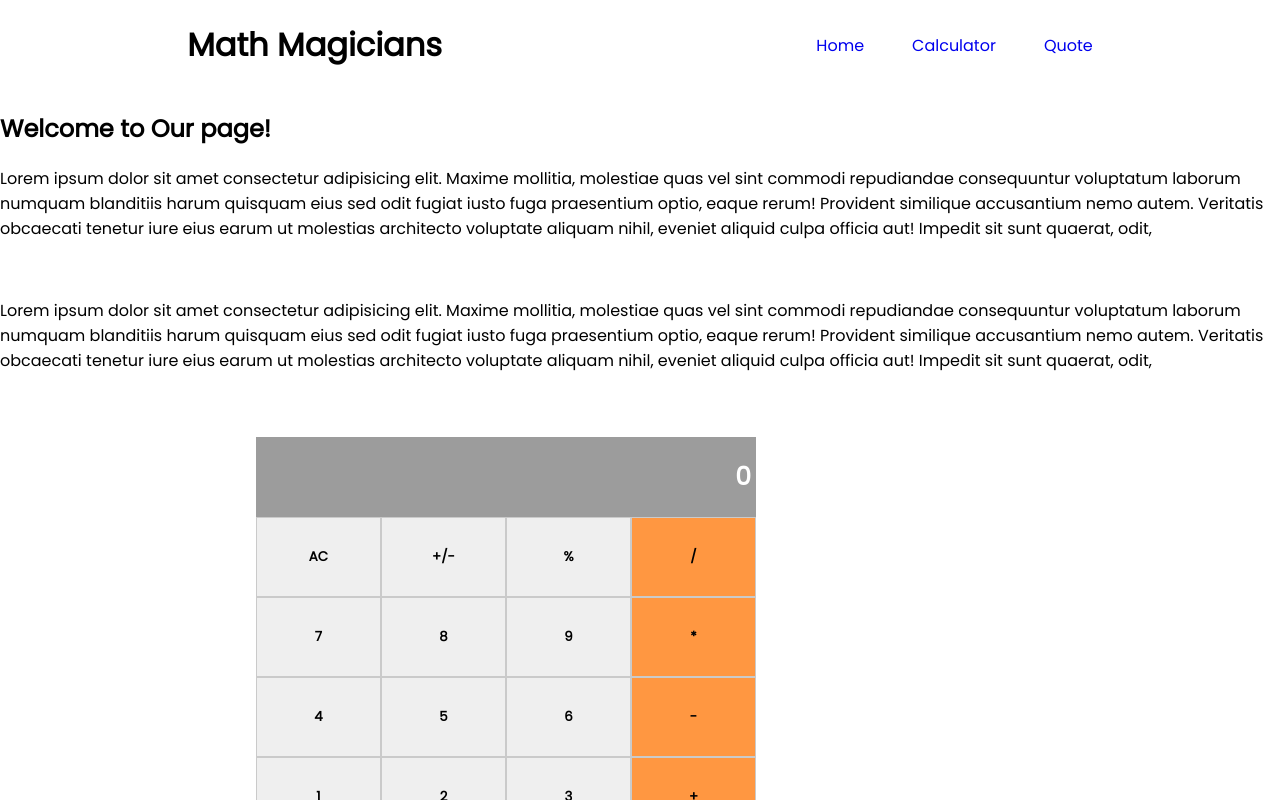
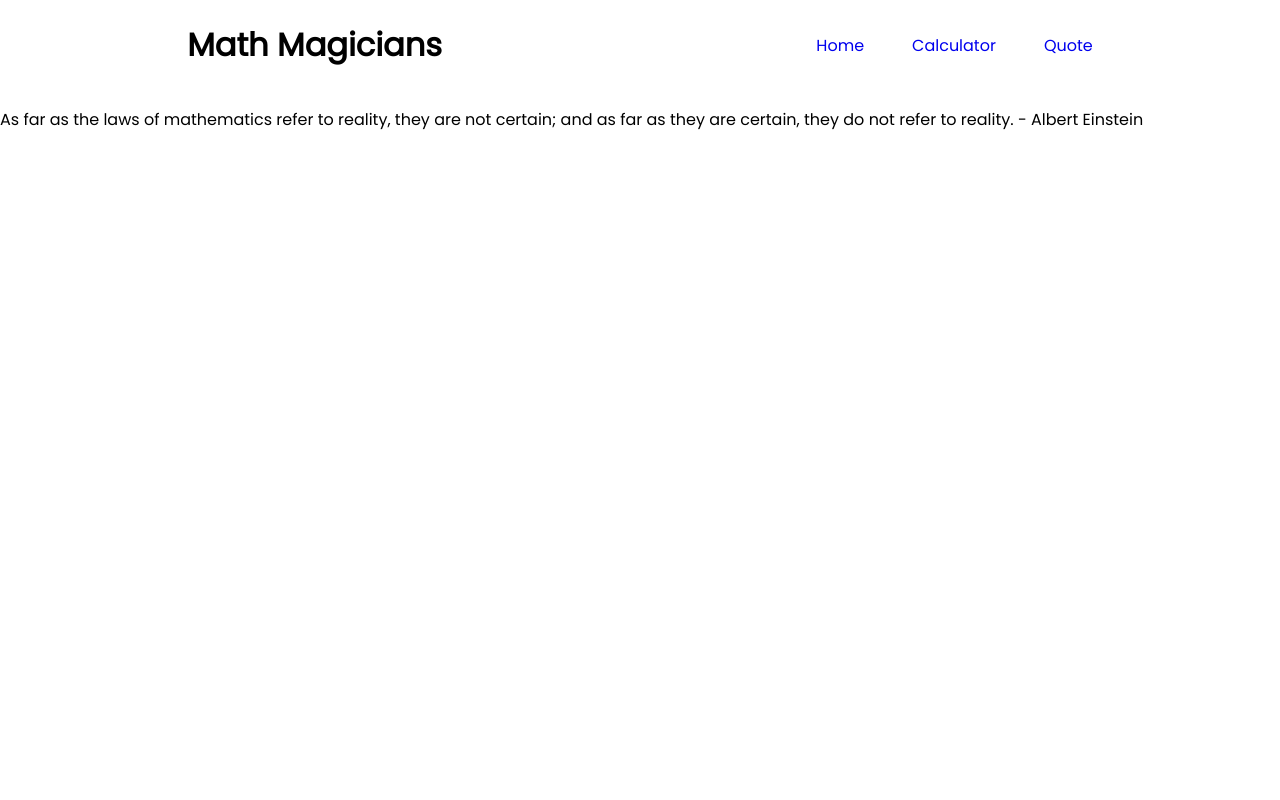
Before and after one commit to jonathanmunamire/Math-Magician, a React (Create React App) app: page /quote in a window 1280 px wide. Shown: the top 800 px of the page. Built offline with nearby package versions, Linux system fonts and the light colour scheme.

Commit message:
Link Links to Pages

```diff
--- a/src/App.js
+++ b/src/App.js
@@ -1,5 +1,6 @@
 import './index.css';
 import React from 'react';
+import { Routes, Route } from 'react-router-dom';
 import Calculator from './components/calculator';
 import Navbar from './components/navbar';
 import Home from './components/home';
@@ -15,9 +16,12 @@ class App extends React.Component {
     return (
       <div className="App">
         <Navbar />
-        <Home />
-        <Calculator />
-        <Quote />
+        <Routes>
+          <Route path="/" element={<Home />} />
+          <Route path="/calculator" element={<Calculator />} />
+          <Route path="/quote" element={<Quote />} />
+
+        </Routes>
       </div>
     );
   }
--- a/src/components/calculator.js
+++ b/src/components/calculator.js
@@ -22,6 +22,8 @@ const Calculator = () => {
   }
 
   return (
+    <div>
+      <h2>Let&apos;s Do Some Math</h2>
       <div className="parent">
         <div className="child output">{result || 0}</div>
         <button onClick={AddToObject} type="button" className="child">AC</button>
@@ -44,6 +46,7 @@ const Calculator = () => {
         <button onClick={AddToObject} type="button" className="child">.</button>
         <button onClick={AddToObject} type="button" className="child orange">=</button>
       </div>
+    </div>
   );
 };
 
--- a/src/components/navbar.js
+++ b/src/components/navbar.js
@@ -1,12 +1,13 @@
 import './navbar.css';
+import { Link } from 'react-router-dom';
 
 const Navbar = () => (
   <header className="navbar">
     <h1>Math Magicians</h1>
     <nav className="links_list">
-      <a href="/">Home</a>
-      <a href="/calculator">Calculator</a>
-      <a href="/quote">Quote</a>
+      <Link to="/">Home</Link>
+      <Link to="/calculator">Calculator</Link>
+      <Link to="/quote">Quote</Link>
     </nav>
   </header>
 );
--- a/src/components/quote.js
+++ b/src/components/quote.js
@@ -2,6 +2,7 @@ const Quote = () => (
   <p>
     As far as the laws of mathematics refer to reality,
     they are not certain; and as far as they are certain, they do not refer to reality.
+    - Albert Einstein
   </p>
 );
 
--- a/src/index.js
+++ b/src/index.js
@@ -1,17 +1,14 @@
 import React from 'react';
 import ReactDOM from 'react-dom/client';
 import './index.css';
+import { BrowserRouter } from 'react-router-dom';
 import App from './App';
-import reportWebVitals from './reportWebVitals';
 
 const root = ReactDOM.createRoot(document.getElementById('root'));
 root.render(
   <React.StrictMode>
-    <App />
+    <BrowserRouter>
+      <App />
+    </BrowserRouter>
   </React.StrictMode>,
 );
-
-// If you want to start measuring performance in your app, pass a function
-// to log results (for example: reportWebVitals(console.log))
-// or send to an analytics endpoint. Learn more: https://bit.ly/CRA-vitals
-reportWebVitals();
```
Lines whose indentation alone changed are shown as unchanged.
